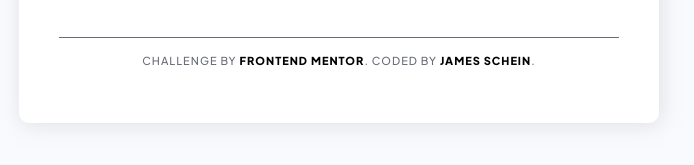
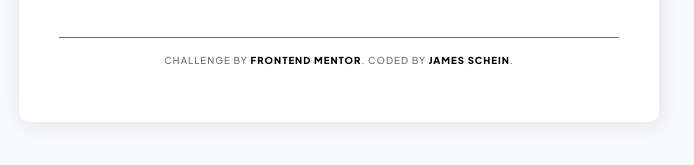
Before and after one commit to jameschein/notifications-page-main, a plain HTML site: page index.html in a window 1280 px wide. Shown: the part 1009-1174 px from the top of the page, 301-995 px from the left. Drawn offline with Linux system fonts and the light colour scheme.

Commit message:
Final 1_21

```diff
--- a/index.html
+++ b/index.html
@@ -12,8 +12,8 @@
   <link rel="preconnect" href="https://fonts.gstatic.com" crossorigin>
   <link href="https://fonts.googleapis.com/css2?family=Plus+Jakarta+Sans:wght@500;800&display=swap" rel="stylesheet">
   <style>
-    .attribution { font-size: 11px; text-align: center; }
-    .attribution a { color: hsl(228, 45%, 44%); }
+    .attribution { font-size: .6rem; text-align: center; }
+    .attribution a { font-size: .6rem; color: hsl(228, 45%, 44%); }
   </style>
   <script src="script.js" type="text/javascript" defer>
 
--- a/style.css
+++ b/style.css
@@ -73,10 +73,12 @@ footer {
     margin:1rem;
     padding-block: 1rem;
     border-top:1px solid var(--body-text);
+
 }
 
 footer .attribution a {
     color: var(--emphasis);
+
 }
 
 footer .attribution a:hover,
```
